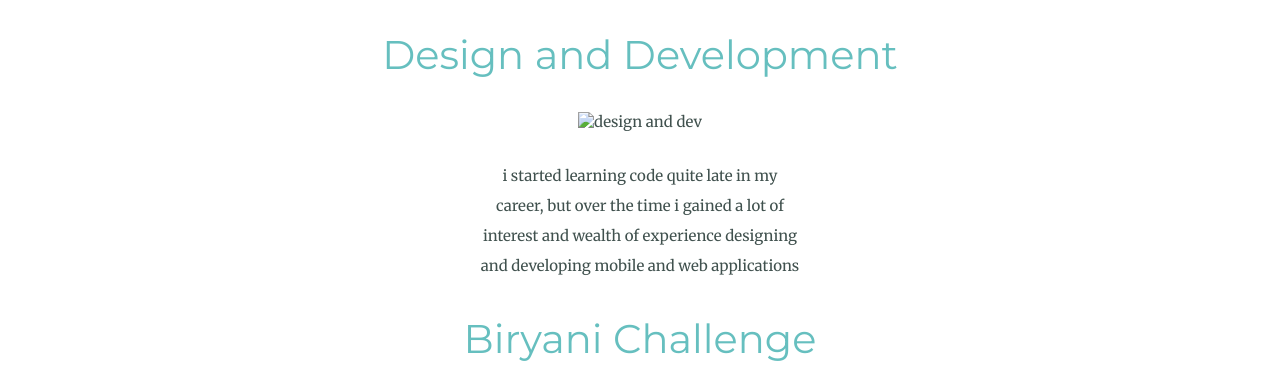
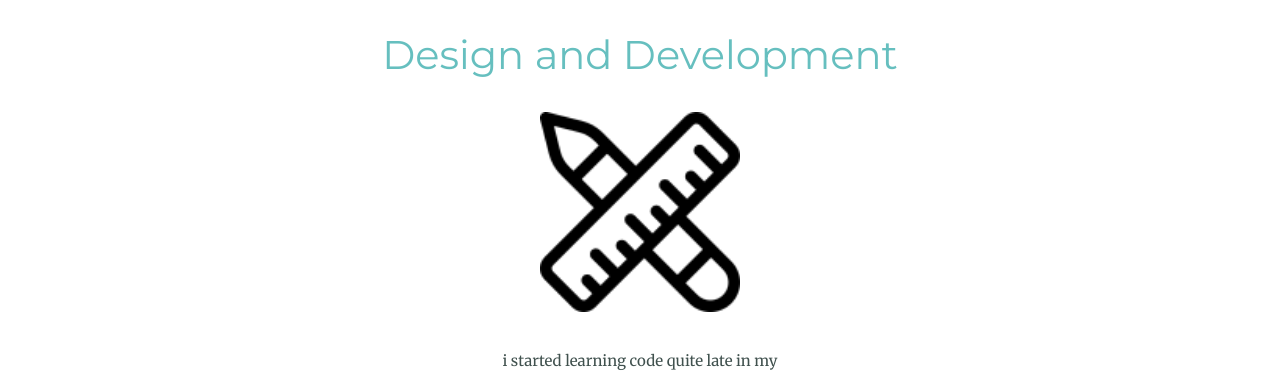
Before and after one commit to AyuushSaraswat/ayush-css-site, a plain HTML site: page index.html in a window 1280 px wide. Shown: the part 2291-2665 px from the top of the page. Drawn offline with Linux system fonts and the light colour scheme.

Commit message:
fix design image

```diff
--- a/index.html
+++ b/index.html
@@ -50,7 +50,7 @@
       <p>Higher secondary - 69%</p>
       <p>Graduation - 69%</p>
    <h2>Design and Development</h2>
-   <img  src="images\design.png" alt="design and dev" width="200px">
+   <img  src="\design.png" alt="design and dev" width="200px">
    <p class="design">i started learning code quite late in my career, but over the time i gained a lot of interest and wealth of experience designing and developing mobile and web applications</p>
 
     </div>
```
